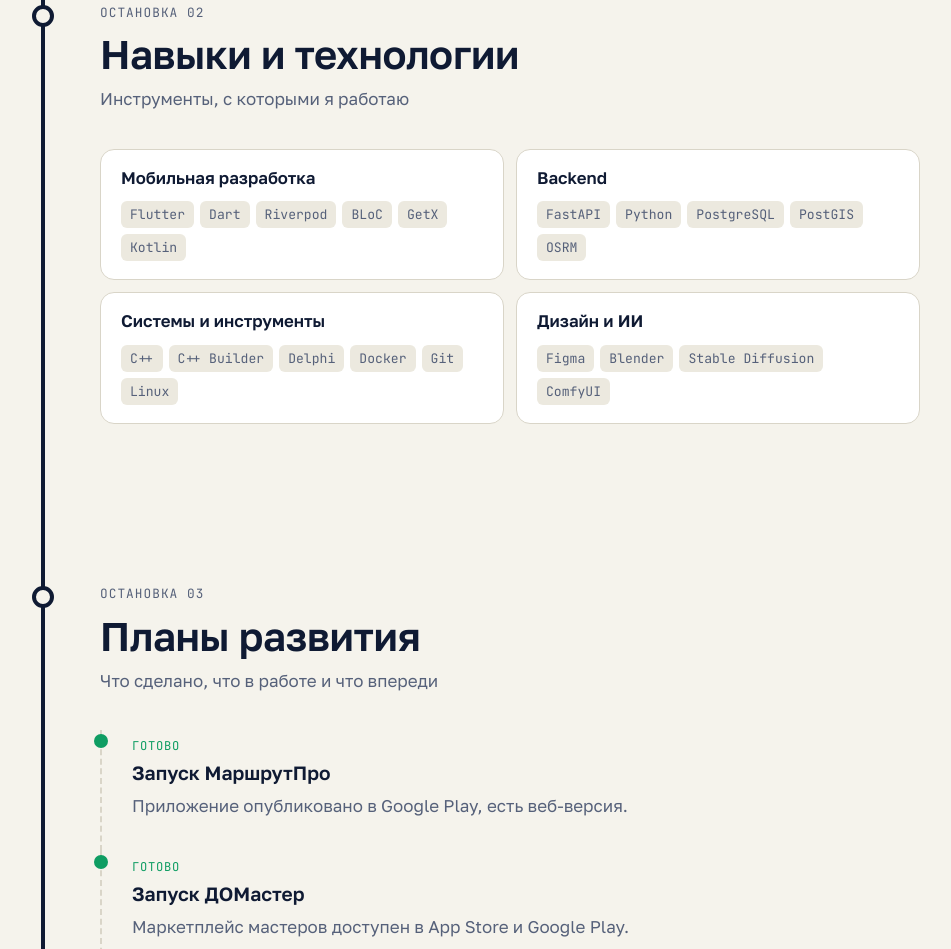
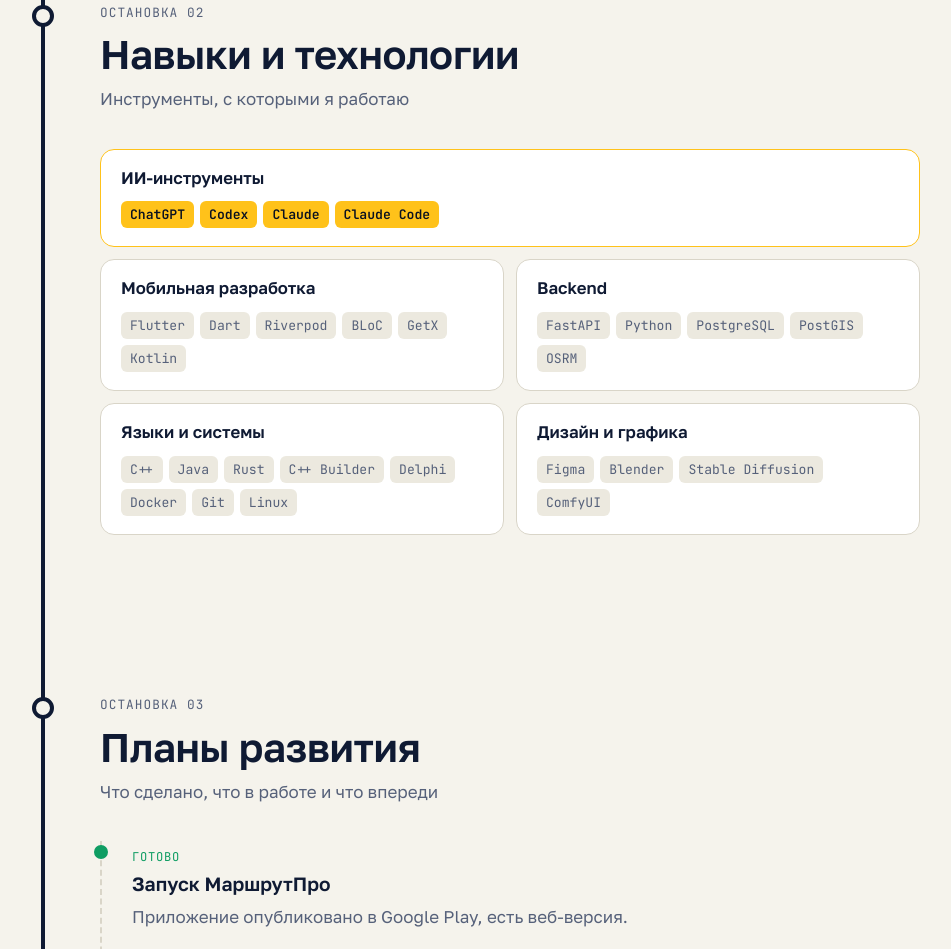
Before and after one commit to GRUMM7506/mysite, a plain HTML site: page index.html in a window 1280 px wide. Shown: the part 3621-4570 px from the top of the page, without its empty margins (84-1035 px from the left). Drawn offline with Linux system fonts and the light colour scheme; no server answers; a web font is replaced by a local one.

Commit message:
Добавил в навыки Java, Rust и ИИ-инструменты
Co-Authored-By: Claude Fable 5.2 <noreply@anthropic.com>
Claude-Session: https://claude.ai/code/session_01TAcQdRaYXnGZjVYvNgU8z5

```diff
--- a/index.html
+++ b/index.html
@@ -295,6 +295,10 @@
                 </header>
 
                 <ul class="skills">
+                    <li class="skills-wide">
+                        <h3>ИИ-инструменты</h3>
+                        <ul class="tags"><li>ChatGPT</li><li>Codex</li><li>Claude</li><li>Claude Code</li></ul>
+                    </li>
                     <li>
                         <h3>Мобильная разработка</h3>
                         <ul class="tags"><li>Flutter</li><li>Dart</li><li>Riverpod</li><li>BLoC</li><li>GetX</li><li>Kotlin</li></ul>
@@ -304,11 +308,11 @@
                         <ul class="tags"><li>FastAPI</li><li>Python</li><li>PostgreSQL</li><li>PostGIS</li><li>OSRM</li></ul>
                     </li>
                     <li>
-                        <h3>Системы и инструменты</h3>
-                        <ul class="tags"><li>C++</li><li>C++ Builder</li><li>Delphi</li><li>Docker</li><li>Git</li><li>Linux</li></ul>
+                        <h3>Языки и системы</h3>
+                        <ul class="tags"><li>C++</li><li>Java</li><li>Rust</li><li>C++ Builder</li><li>Delphi</li><li>Docker</li><li>Git</li><li>Linux</li></ul>
                     </li>
                     <li>
-                        <h3>Дизайн и ИИ</h3>
+                        <h3>Дизайн и графика</h3>
                         <ul class="tags"><li>Figma</li><li>Blender</li><li>Stable Diffusion</li><li>ComfyUI</li></ul>
                     </li>
                 </ul>
--- a/style.css
+++ b/style.css
@@ -772,6 +772,17 @@ img.project-logo[src$="yuz.png"] {
     background: var(--surface);
 }
 
+/* Группа на всю ширину с акцентной рамкой */
+.skills > li.skills-wide {
+    grid-column: 1 / -1;
+    border-color: var(--accent);
+}
+.skills-wide .tags li {
+    background: var(--accent);
+    color: var(--accent-ink);
+    font-weight: 600;
+}
+
 .skills h3 {
     margin-bottom: 12px;
     font-size: 1.05rem;
```
